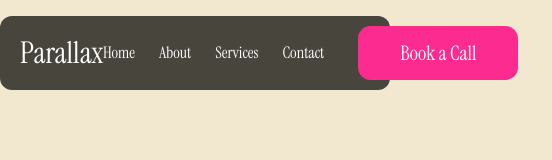
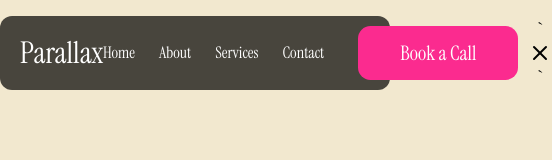
Before and after one commit to FahadBinQaiser/Parallax, a React (Vite) app: page / in a window 390 px wide. Shown: the top 160 px of the page, 552 px wide, since content can reach past the window. Built offline with nearby package versions, Linux system fonts and the light colour scheme.

Commit message:
Lucide react installed

```diff
--- a/package.json
+++ b/package.json
@@ -12,6 +12,7 @@
   "dependencies": {
     "@tailwindcss/vite": "^4.1.13",
     "lucide": "^0.544.0",
+    "lucide-react": "^0.544.0",
     "react": "^19.1.1",
     "react-dom": "^19.1.1",
     "styled-components": "^6.1.19",
--- a/src/components/Navbar/Navbar.jsx
+++ b/src/components/Navbar/Navbar.jsx
@@ -1,7 +1,10 @@
 import React from "react";
+import { Menu, X } from "lucide-react";
+import { useState } from "react";
 import StyledWrapper from "../UI_Components/StyledWrapper";
 
 export default function Navbar() {
+  const [isOpen, setIsOpen] = useState(false);
   return (
     <nav className="w-full py-4">
       <div className="max-w-2xl rounded-xl pl-5 bg-black/70 mx-auto flex items-center justify-between">
@@ -28,6 +31,9 @@ export default function Navbar() {
             </button>
           </StyledWrapper>
         </div>
+        <div className="md:hidden">
+          <button>`{isOpen ? <Menu /> : <X />}`</button>
+        </div>
       </div>
     </nav>
   );
```
Also changed, not shown: 1 other file (tests, documents, lock files or other folders).
